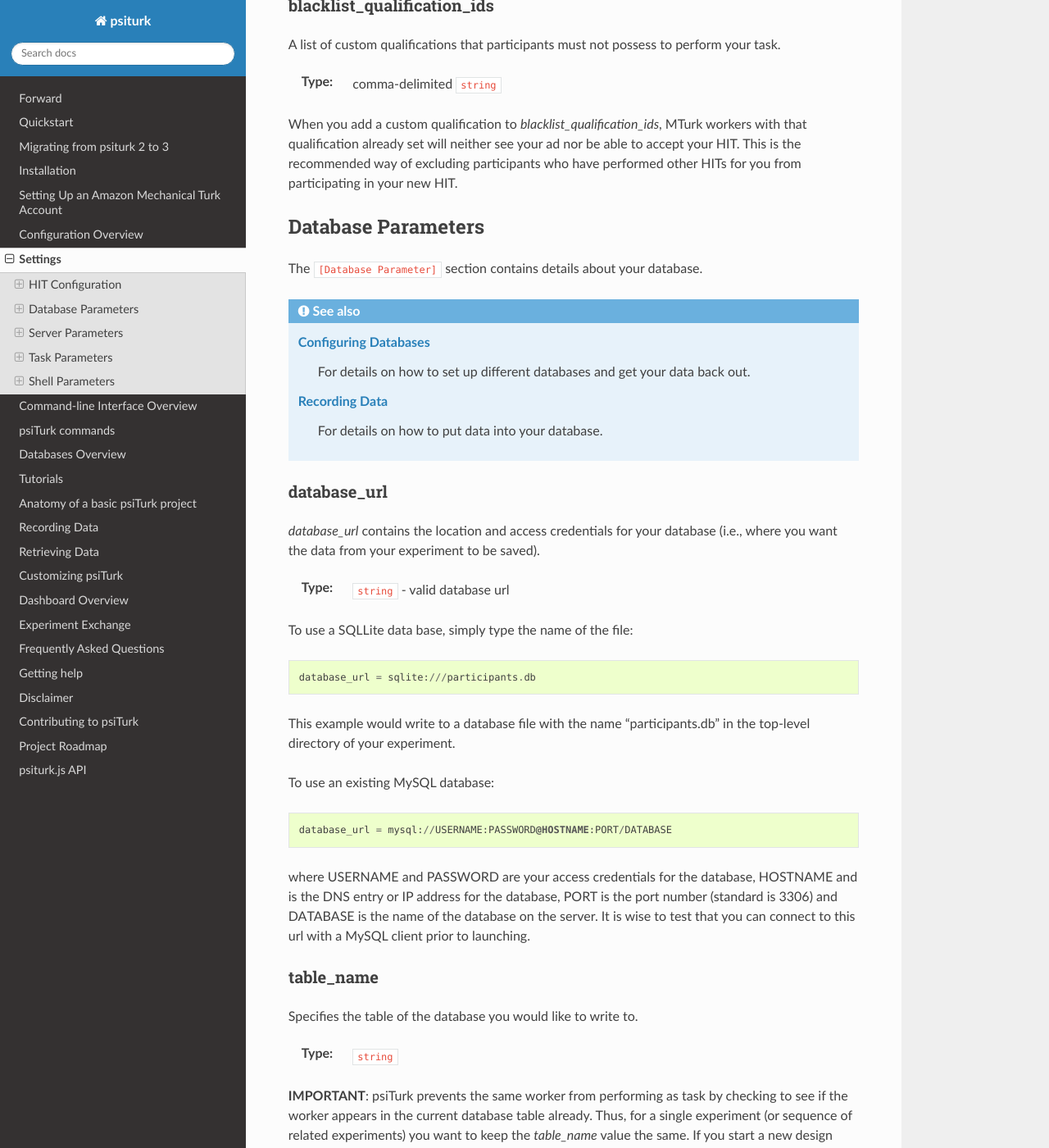
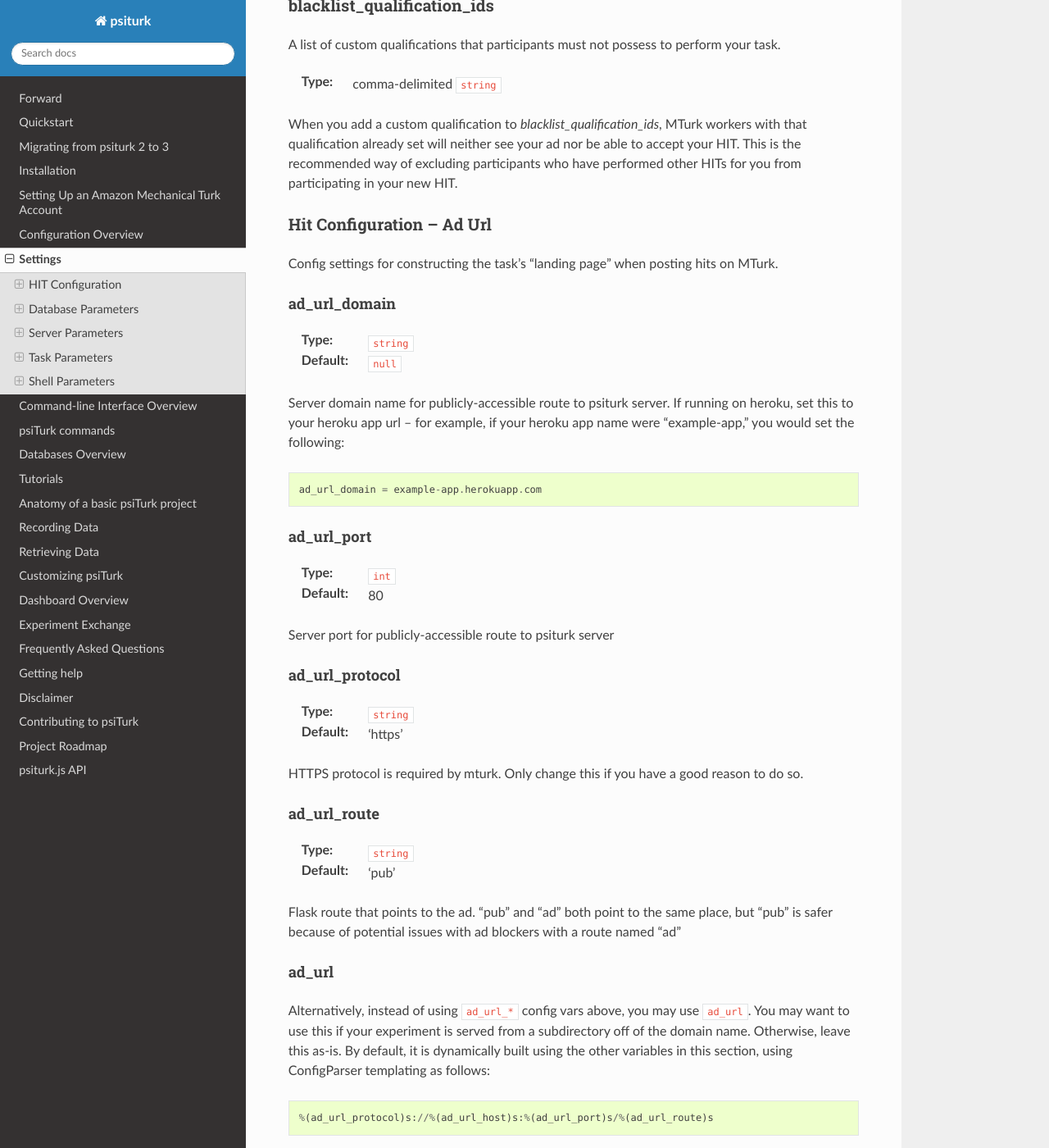
Before and after one commit to NYUCCL/psiTurk, a Sphinx documentation site: the page built from doc/settings.rst, in a window 1280 px wide and 1400 px high, scrolled down 4055 px. Shown: the whole window at 82% size. Built offline with Sphinx 7.4.7 and the Read the Docs theme 2.0.0, drawn with Linux system fonts in a browser that asks for light colours; the version number could not be read and is left out.

Commit message:
add documentation for ad_url

```diff
--- a/doc/settings.rst
+++ b/doc/settings.rst
@@ -244,6 +244,68 @@ When you add a custom qualification to `blacklist_qualification_ids`, MTurk
 workers with that qualification already set will neither see your ad nor be able
 to accept your HIT. This is the recommended way of excluding participants who
 have performed other HITs for you from participating in your new HIT.
+
+Hit Configuration -- Ad Url
+~~~~~~~~~~~~~~~~~~~~~~~~~~~
+
+Config settings for constructing the task's "landing page" when posting hits on MTurk.
+
+
+ad_url_domain
+^^^^^^^^^^^^^
+
+:Type: ``string``
+:Default: ``null``
+
+Server domain name for publicly-accessible route to psiturk server.
+If running on heroku, set this to your heroku app url --
+for example, if your heroku app name were "example-app," you would set the following::
+
+  ad_url_domain = example-app.herokuapp.com
+
+
+ad_url_port
+^^^^^^^^^^^
+
+:Type: ``int``
+:Default: 80
+
+Server port for publicly-accessible route to psiturk server
+
+
+ad_url_protocol
+^^^^^^^^^^^^^^^
+
+:Type: ``string``
+:Default: 'https'
+
+HTTPS protocol is required by mturk. Only change this if you have a good reason
+to do so.
+
+
+ad_url_route
+^^^^^^^^^^^^
+
+:Type: ``string``
+:Default: 'pub'
+
+Flask route that points to the ad. "pub" and "ad" both point to the same place,
+but "pub" is safer because of potential issues with ad blockers with a route
+named "ad"
+
+
+ad_url
+^^^^^^
+
+
+Alternatively, instead of using ``ad_url_*`` config vars above,
+you may use ``ad_url``. You may want to use this if your
+experiment is served from a subdirectory off of the domain name. Otherwise,
+leave this as-is. By default, it is dynamically built using the other variables in this section,
+using ConfigParser templating as follows::
+
+  %(ad_url_protocol)s://%(ad_url_host)s:%(ad_url_port)s/%(ad_url_route)s
+
 
 
 
```
